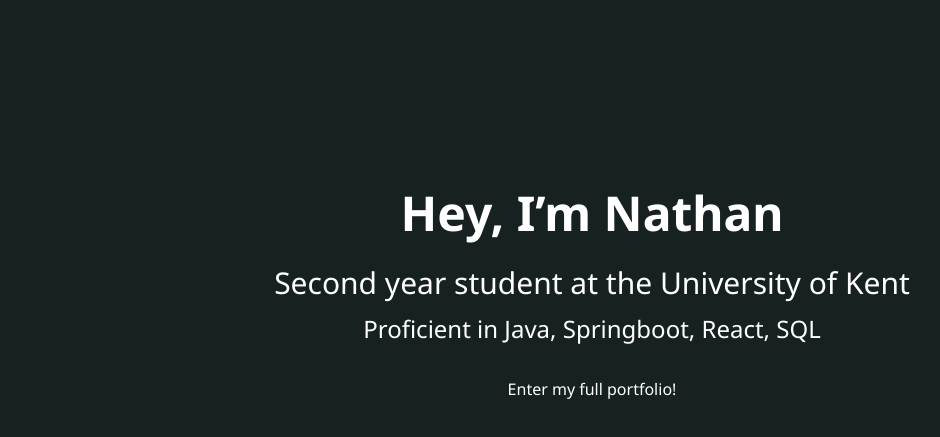
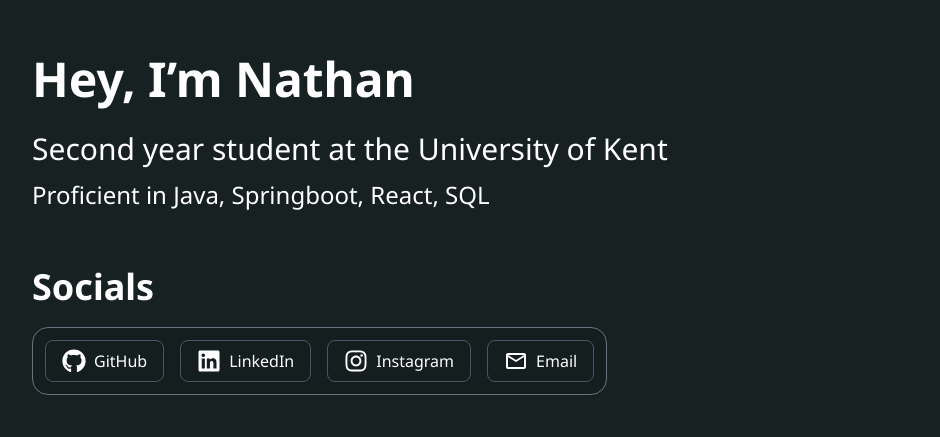
Before and after one commit to nathant1234567/nathan-portfolio, a Next.js app: page / in a window 1280 px wide. Shown: the part 105-542 px from the top of the page, without its empty margins (48-988 px from the left). Built offline with nearby package versions, Linux system fonts and the light colour scheme.

Commit message:
add SectionWrapper and SocialBox components; refactor BlackBackground usage in Home

```diff
--- a/package.json
+++ b/package.json
@@ -13,7 +13,8 @@
     "gsap": "^3.13.0",
     "next": "16.0.0",
     "react": "19.2.0",
-    "react-dom": "19.2.0"
+    "react-dom": "19.2.0",
+    "react-icons": "^5.5.0"
   },
   "devDependencies": {
     "@tailwindcss/postcss": "^4",
--- a/src/app/page.tsx
+++ b/src/app/page.tsx
@@ -1,13 +1,17 @@
-import Image from "next/image";
-import HeroSection from "../components/HeroSection";
 import SimpleHome from "../components/SimpleHome";
+import Socials from "../components/Socials";
+import {BlackBackground} from "@/components/BlackBackground";
 
 
 export default function Home() {
   return (
     <div>
-      <main >
+      <main>
+          <BlackBackground>
+
         <SimpleHome />
+        <Socials />
+          </BlackBackground>
       </main>
     </div>
   );
--- a/src/components/BlackBackground.tsx
+++ b/src/components/BlackBackground.tsx
@@ -3,7 +3,7 @@
 
 export const BlackBackground = ({ children }: { children: React.ReactNode }) => {
     return (
-        <div className="min-h-screen bg-nice-black text-white flex flex-col items-center justify-center">
+        <div className="min-h-screen bg-nice-black text-white ">
             {children}
         </div>
     );
--- a/src/components/HeroSection.tsx
+++ /dev/null
@@ -1,18 +0,0 @@
-"use client";
-
-import { useEffect, useRef } from "react";
-import { gsap } from "gsap";
-
-export default function HeroSection() {
-    const textRef = useRef<HTMLHeadingElement>(null);
-
-    useEffect(() => {
-        gsap.fromTo(textRef.current, { y: 50, opacity: 0 }, { y: 0, opacity: 1, duration: 1.5, ease: "power3.out" });
-    }, []);
-
-    return (
-        <section className="h-screen flex items-center justify-center bg-amber-200 text-white">
-            <h1 className="text-5xl" ref={textRef}>hello_world()</h1>
-        </section>
-    );
-}
--- /dev/null
+++ b/src/components/SectionWrapper.tsx
@@ -0,0 +1,13 @@
+export default function SectionWrapper({children, full = false, className = "",}: {
+    children: React.ReactNode;
+    full?: boolean;
+    className?: string;
+}) {
+    return (
+        <section
+            className={`${full ? "min-h-screen" : "py-7"} flex flex-col justify-center items-start pl-20 ${className}`}
+        >
+            {children}
+        </section>
+    );
+}
--- a/src/components/SimpleHome.tsx
+++ b/src/components/SimpleHome.tsx
@@ -4,15 +4,13 @@
 import Link from "next/link";
 import gsap from 'gsap';
 import { useGSAP } from '@gsap/react';
+import SectionWrapper from "@/components/SectionWrapper";
 
 
 export default function SimpleHome() {
     useGSAP(() => {
         gsap.from('.fade', { opacity: 0 , y : 30, duration: 1, stagger: 0.2});
     }, []);
-
-
-
     const headingRef = useRef<HTMLHeadingElement>(null)
 
     const handleMouseEnter = () => {
@@ -38,22 +36,19 @@
     };
 
     return (
-        <BlackBackground>
-            <main className="h-screen flex flex-col justify-center items-center text-center">
-                <h1 ref={headingRef}
-                    onMouseEnter={handleMouseEnter}
-                    onMouseLeave={handleMouseLeave}
-                    className="fade text-5xl font-bold cursor-pointer"
-                >
-                    Hey, I’m Nathan
+
+            <SectionWrapper className="pt-40">
+                <h1 className="fade text-5xl font-bold cursor-pointer">
+                    Hey, I’m <span onMouseEnter={handleMouseEnter}
+                                   onMouseLeave={handleMouseLeave} ref={headingRef} className="inline-block">Nathan</span>
                 </h1>
                 <p className="fade text-3xl mt-7 text-grey-600">Second year student at the University of Kent</p>
                 <p className="fade  mt-3 text-2xl">Proficient in Java, Springboot, React, SQL</p>
 
-                <div className="fade mt-8">
-                    <p>Enter my full portfolio!</p>
-                </div>
-            </main>
-        </BlackBackground>
+                {/*<div className="fade mt-8">*/}
+                {/*    <p>Enter my full portfolio!</p>*/}
+                {/*</div>*/}
+            </SectionWrapper>
+
     )
 }
--- /dev/null
+++ b/src/components/SocialBox.tsx
@@ -0,0 +1,37 @@
+'use client';
+import {FaGithub, FaInstagram, FaLinkedin} from 'react-icons/fa';
+import { MdMailOutline } from "react-icons/md";
+
+interface SocialBoxProps {
+    className?: string;
+}
+
+export default function SocialBox({ className = "" }: SocialBoxProps) {
+    const socials = [
+        { name: 'GitHub', icon: <FaGithub size={24} />, link: 'https://github.com/nathant1234567' },
+        { name: 'LinkedIn', icon: <FaLinkedin size={24} />, link: 'https://www.linkedin.com/in/nathan-t-30903518a/' },
+        { name: 'Instagram', icon: <FaInstagram size={24} />, link: 'https://www.instagram.com/nahannn.n/' },
+        { name: 'Email', icon: <MdMailOutline size={24} />, link: 'mailto:nathanthompson256@outlook.com' },
+    ];
+
+    return (
+        <div
+            className={`mt-5  rounded-2xl border border-gray-500 bg-black/10 p-3 flex flex-col items-start gap-4  ${className}`}
+        >
+            <div className="flex flex-wrap gap-4">
+                {socials.map(({ name, icon, link }) => (
+                    <a
+                        key={name}
+                        href={link}
+                        target="_blank"
+                        rel="noopener noreferrer"
+                        className="flex items-center gap-2 px-4 py-2 rounded-lg border border-gray-600 hover:border-white hover:bg-white/10 transition-colors duration-200"
+                    >
+                        {icon}
+                        <span>{name}</span>
+                    </a>
+                ))}
+            </div>
+        </div>
+    );
+}
--- /dev/null
+++ b/src/components/Socials.tsx
@@ -0,0 +1,12 @@
+'use client';
+import SectionWrapper from "@/components/SectionWrapper";
+import SocialBox from "@/components/SocialBox";
+
+export default function SocialsSection() {
+    return (
+        <SectionWrapper>
+            <h1 className="text-4xl font-bold">Socials</h1>
+            <SocialBox />
+        </SectionWrapper>
+    );
+}
```
Also changed, not shown: 1 other file (tests, documents, lock files or other folders).
